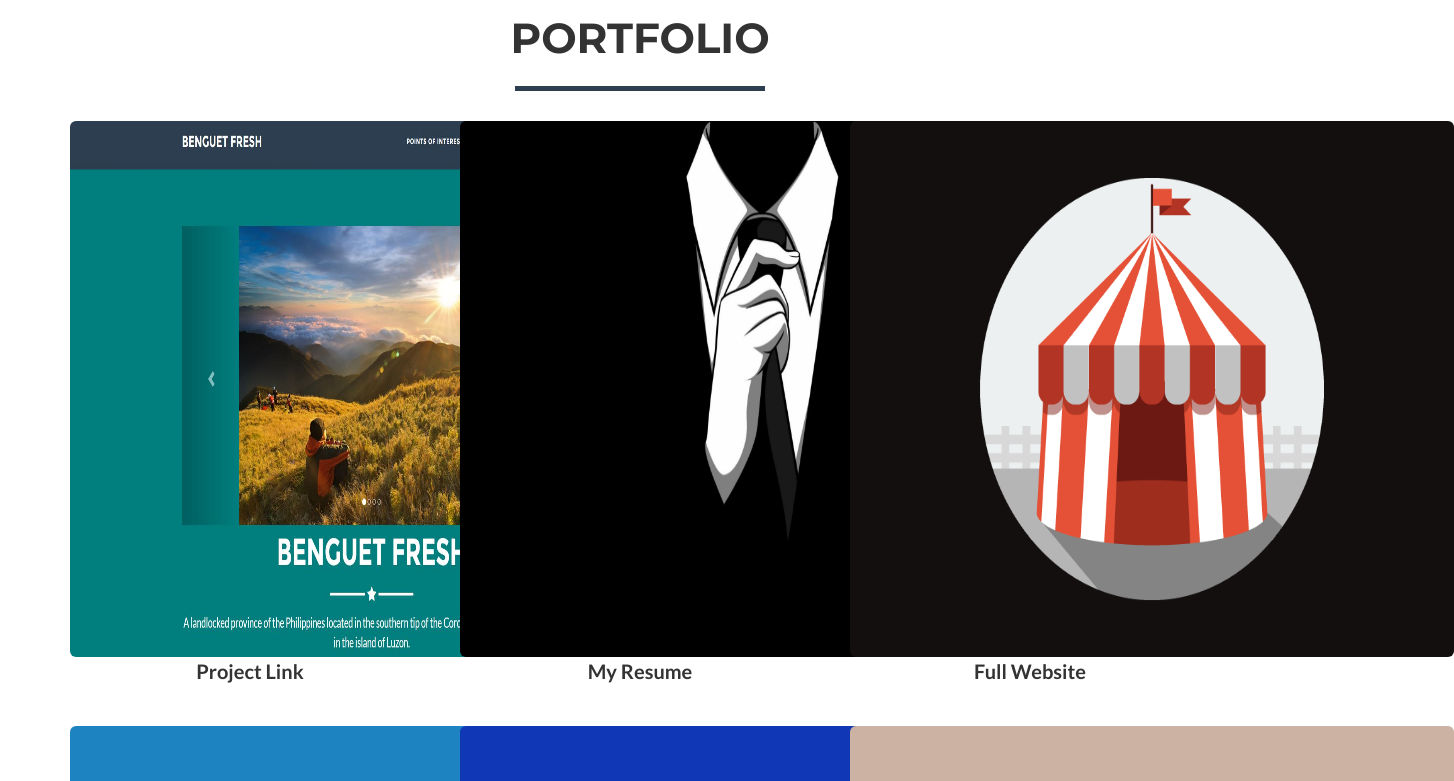
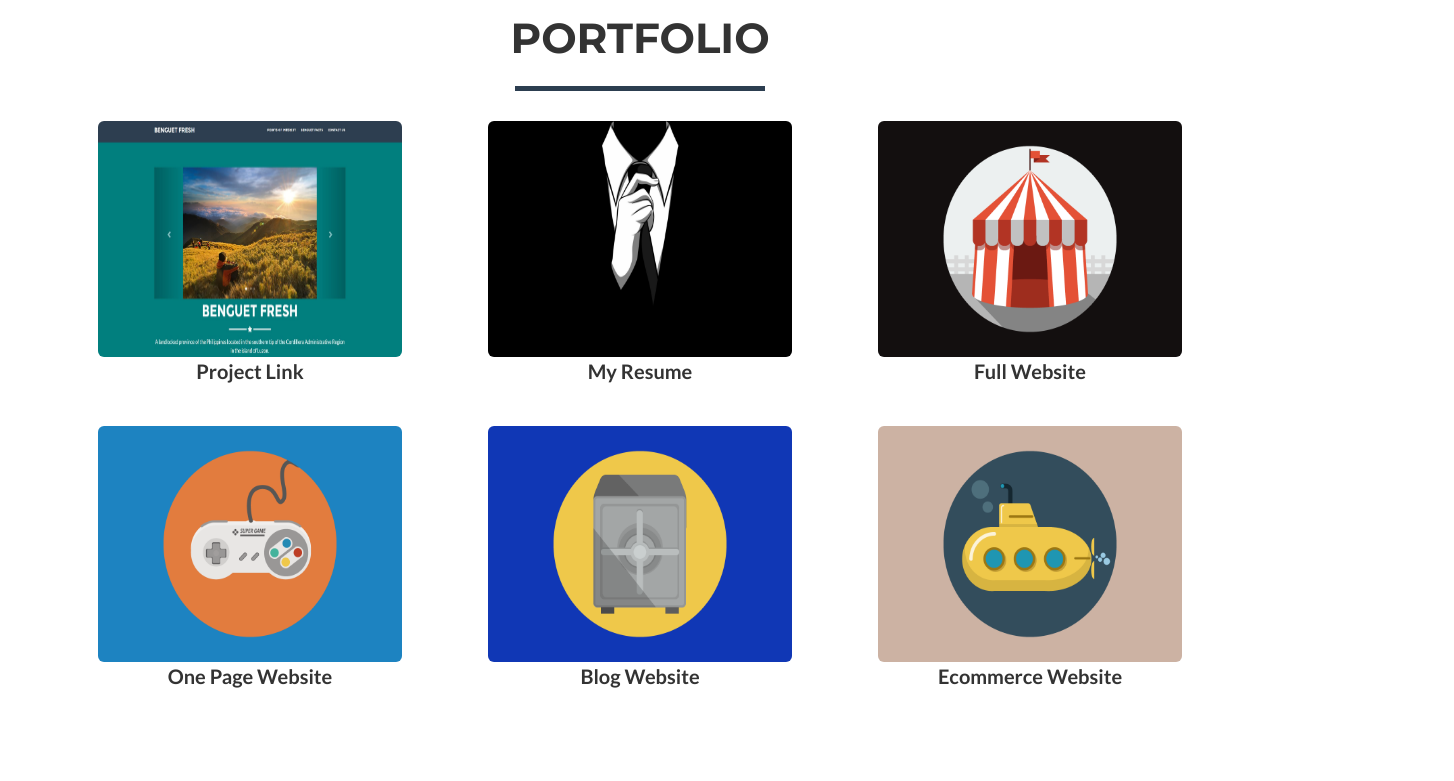
Before and after one commit to cumpasrogelio/cumpasrogelio.github.io, a website: page index.html in a window 1280 px wide. Shown: the part 960-1741 px from the top of the page, 1454 px wide, since content can reach past the window. Drawn offline with nearby package versions, Linux system fonts and the light colour scheme.

Commit message:
Update index.html

```diff
--- a/index.html
+++ b/index.html
@@ -99,7 +99,7 @@
                                 <i class="fa fa-search-plus fa-3x"></i>
                             </div>
                         </div>
-                        <img src="BenguetFresh.JPG" class="img-rounded" alt="Cinque Terre" width="604" height="536">
+                        <img src="BenguetFresh.JPG" class="img-rounded" alt="Cinque Terre" width="304" height="236">
                     </a>
                     <p><strong>Project Link</strong></p>
                 </div>
@@ -110,7 +110,7 @@
                                 <i class="fa fa-search-plus fa-3x"></i>
                             </div>
                         </div>
-                        <img src="Resume.jpg" class="img-rounded" alt="Cinque Terre" width="604" height="536">
+                        <img src="Resume.jpg" class="img-rounded" alt="Cinque Terre" width="304" height="236">
                     </a>
                     <p><strong>My Resume</strong></p>
                 </div>
@@ -121,7 +121,7 @@
                                 <i class="fa fa-search-plus fa-3x"></i>
                             </div>
                         </div>
-                        <img src="img/portfolio/circus.png" class="img-rounded" alt="Cinque Terre" width="604" height="536">
+                        <img src="img/portfolio/circus.png" class="img-rounded" alt="Cinque Terre" width="304" height="236">
                     </a>
                     <p><strong>Full Website</strong></p>
                 </div>
@@ -132,7 +132,7 @@
                                 <i class="fa fa-search-plus fa-3x"></i>
                             </div>
                         </div>
-                        <img src="img/portfolio/game.png" class="img-rounded" alt="Cinque Terre" width="604" height="536">
+                        <img src="img/portfolio/game.png" class="img-rounded" alt="Cinque Terre" width="304" height="236">
                     </a>
                     <p><strong>One Page Website</strong></p>
                 </div>
@@ -143,7 +143,7 @@
                                 <i class="fa fa-search-plus fa-3x"></i>
                             </div>
                         </div>
-                        <img src="img/portfolio/safe.png" class="img-rounded" alt="Cinque Terre" width="604" height="536">
+                        <img src="img/portfolio/safe.png" class="img-rounded" alt="Cinque Terre" width="304" height="236">
                     </a>
                     <p><strong>Blog Website</strong></p>
                 </div>
@@ -154,7 +154,7 @@
                                 <i class="fa fa-search-plus fa-3x"></i>
                             </div>
                         </div>
-                        <img src="img/portfolio/submarine.png" class="img-rounded" alt="Cinque Terre" width="604" height="536">
+                        <img src="img/portfolio/submarine.png" class="img-rounded" alt="Cinque Terre" width="304" height="236">
                     </a>
                     <p><strong>Ecommerce Website</strong></p>
                 </div>
@@ -179,7 +179,7 @@
                                 <i class="fa fa-search-plus fa-3x"></i>
                             </div>
                         </div>
-                        <img src="About Me.JPG" class="img-responsive" alt="">
+                        <img src="About Me.JPG" class="img-rounded" alt="Cinque Terre" width="404" height="336" >
                     </a>
                 </div>
             </div>
```
